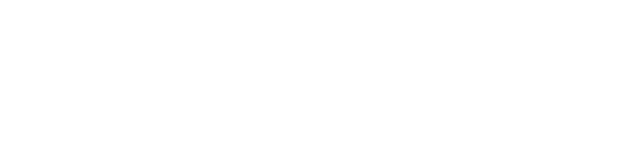
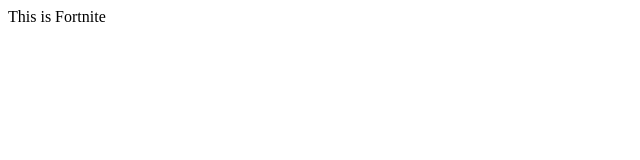
Before and after one commit to Dark-rg/Darkz, a plain HTML site: page index.html in a window 1280 px wide. Shown: the whole page, without its empty margins (0-640 px from the left). Drawn offline with Linux system fonts and the light colour scheme.

Commit message:
Update index.html

```diff
--- a/index.html
+++ b/index.html
@@ -6,6 +6,6 @@
     <title>Document</title>
 </head>
 <body>
-
+    This is Fortnite
 </body>
 </html>
```
